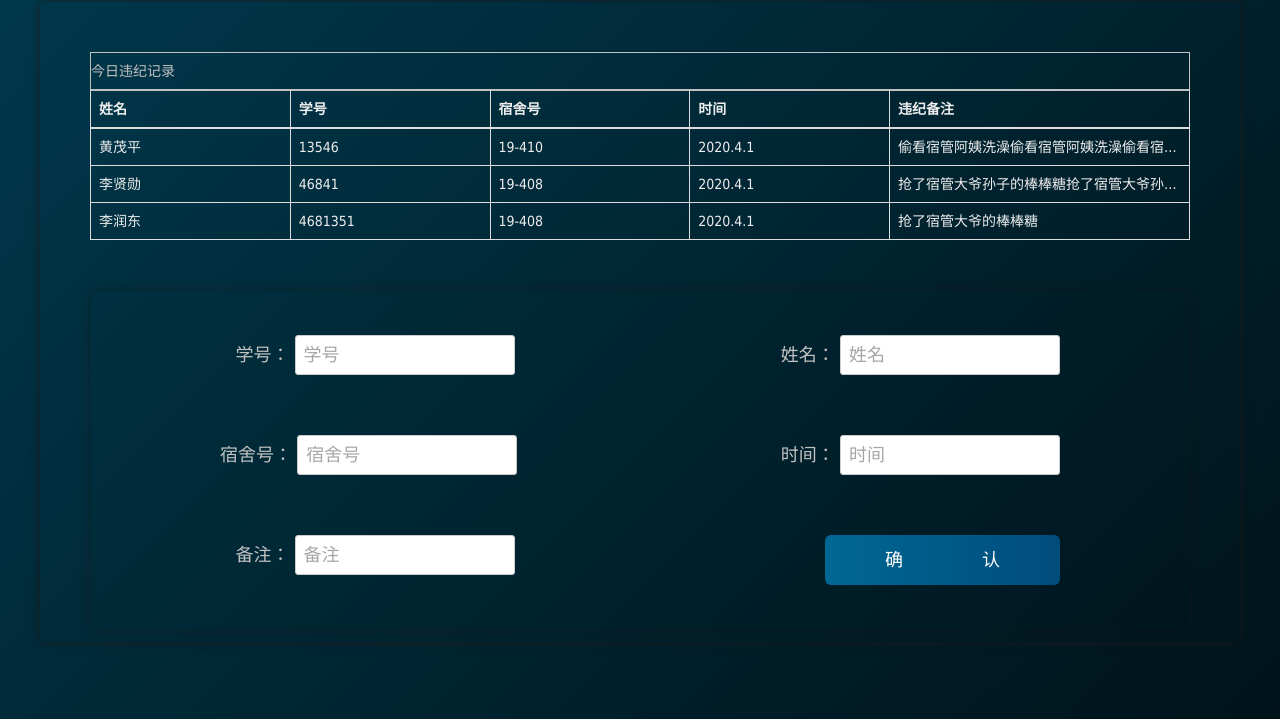
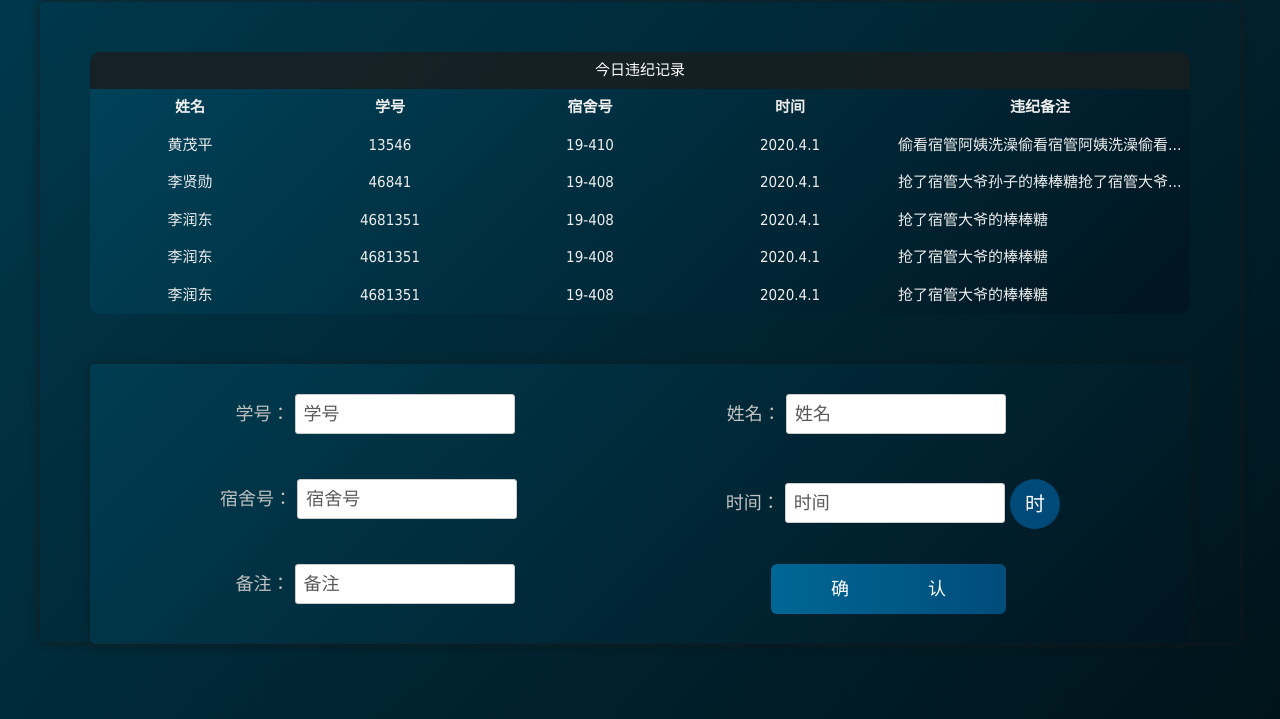
Before and after one commit to pp-bb/DM, a plain HTML site: page BR_register.html in a window 1280 px wide. Shown: the part 68-787 px from the top of the page. Drawn offline with nearby package versions, Linux system fonts and the light colour scheme.

Commit message:
大致完成登记违纪页面

```diff
--- a/BR_register.html
+++ b/BR_register.html
@@ -12,7 +12,7 @@
 <div class="DM-container">
     <div class="contentBox BR_register">
         <div class="table_box">
-            <table class="table table-bordered" id="table-BR">
+            <table class="table table-bordered" id="table-BR" frame="void" >
                 <caption>今日违纪记录</caption>
                 <thead>
                 <tr>
@@ -47,6 +47,20 @@
                     <td>2020.4.1</td>
                     <td>抢了宿管大爷的棒棒糖</td>
                 </tr>
+                <tr>
+                    <td>李润东</td>
+                    <td>4681351</td>
+                    <td>19-408</td>
+                    <td>2020.4.1</td>
+                    <td>抢了宿管大爷的棒棒糖</td>
+                </tr>
+                <tr>
+                    <td>李润东</td>
+                    <td>4681351</td>
+                    <td>19-408</td>
+                    <td>2020.4.1</td>
+                    <td>抢了宿管大爷的棒棒糖</td>
+                </tr>
                 </tbody>
             </table>
 
@@ -59,7 +73,7 @@
             <input type="text" class="BR_edit_input" placeholder="学号">
         </div>
 
-        <div class="BR_edit_message_right"> 姓名：
+        <div class="BR_edit_message_right BR_name"> 姓名：
             <input type="text" class="BR_edit_input" placeholder="姓名">
         </div>
     </div>
@@ -68,7 +82,8 @@
             <input type="text" class="BR_edit_input" placeholder="宿舍号">
         </div>
         <div class="BR_edit_message_right"> 时间：
-            <input type="text" class="BR_edit_input" placeholder="时间">
+            <input type="text" class="BR_edit_input" placeholder="时间"   value=''  id="BR_time">
+            <button class="btn QPushButton" id="click">时</button>
         </div>
     </div>
     <div class="BR_edit_line">
@@ -105,6 +120,18 @@
         dataDetail[0].innerHTML = "";
         dataDetail[0].style.display = "none";
     });
+
+    $('#click').click(function () {
+        var date = new Date();
+        var year = date.getFullYear();
+        var month = date.getMonth()+1;
+        var day = date.getDate();
+        var hour =date.getHours();
+        var minute = date.getMinutes();
+        console.log(year+"."+month+"."+day+" "+hour+":"+minute);
+        // $('#BR_time').value = year+"."+month+"."+day+" "+hour+":"+minute+"";
+        document.getElementById('BR_time').value= year+"."+month+"."+day+" "+hour+":"+minute+"";
+     })
 
 
 </script>
--- a/css/BR_register.css
+++ b/css/BR_register.css
@@ -1,3 +1,5 @@
+
+
 .BR_register {
     min-width: 1200px;
     background: rgba(0, 0, 0, 0);
@@ -18,9 +20,16 @@ tbody>tr:hover,tbody>tr:active{
 
 #table-BR {
     width: 1100px;
-    border: #c2c2c2 solid 1px;
     margin: 50px;
-    overflow-y:scroll
+    border: 0;
+    overflow-y:scroll;
+    font-size: 15px;
+    background:linear-gradient(135deg, #004259, #00151f) ;
+    border-bottom-left-radius: 10px;
+    border-bottom-right-radius: 10px;
+    border-left: none;
+    border-right: none;
+    text-align: center;
 }
 
 #table-BR td th {
@@ -30,10 +39,24 @@ tbody>tr:hover,tbody>tr:active{
     text-overflow: ellipsis;
     overflow: hidden;
 }
+#table-BR td,#table-BR th{
+    border-left: none;
+    border-right: none;
+    border-bottom: none;
+    border-top: none;
+    /*border-top: rgba(99, 99, 99, 0.75) 1px solid;*/
+}
+#table-BR thead th{
+    border-top: none;
+    text-align: center;
+}
 
 #table-BR>caption{
-    border:#c2c2c2 solid 1px;
-    color: #c2c2c2;
+    color: #ffffff;
+    background: rgba(28, 28, 28, 0.73);
+    border-top-right-radius: 10px;
+    border-top-left-radius: 10px;
+    text-align: center;
 }
 
 
@@ -52,6 +75,7 @@ tbody>tr:hover,tbody>tr:active{
     white-space: nowrap;
     overflow : hidden;
     text-overflow: ellipsis;
+    text-align: left;
 }
 .fixed-table-loading{
     display: none;
@@ -75,30 +99,96 @@ tbody>tr:hover,tbody>tr:active{
        break rule edit box
 
 ------------------------------------*/
+.btn:focus,
+.btn:active:focus,
+.btn.active:focus,
+.btn.focus,
+.btn:active.focus,
+.btn.active.focus {
+    outline: none;
+    border-color: transparent;
+    box-shadow:none;
+}
+
 
 .BR_edit_box{
     width: 1100px;
     margin: 0px 50px;
     padding: 10px;
     border-radius: 5px;
-    background: rgba(0, 0, 0, 0.03);
+    background:linear-gradient(135deg, rgba(0, 66, 89, 0.7), rgba(0, 21, 31, 0.7)) ;
     box-shadow: 0px 0px 10px rgba(26, 26, 26, 0.58)
 }
 .BR_edit_line{
     width: 1080px;
-    margin: 20px 0px;
+    margin: 5px 0px;
     height: 80px;
     font-size: 18px;
 }
 .BR_edit_message{
     float: left;
     margin: 15px 0px 15px 120px;
-
 }
 .BR_edit_message_right{
     margin: 15px 120px 15px 0px;
     float: right;
 }
+.BR_name{
+    margin-right:174px ;
+}
+.BR_edit_input,.BR_edit_input:active,.BR_edit_input:focus,textarea {
+    color: #4e4e4e !important;
+    text-shadow: 0px 0px 0px #000;
+}
+
+/* WebKit browsers */
+.BR_edit_input::-webkit-input-placeholder {
+    color: #5a5a5a;
+    text-shadow: none; -webkit-text-fill-color: initial;
+}
+
+/* Mozilla Firefox 4 to 18 */
+.BR_edit_input:-moz-placeholder {
+    color: #5a5a5a;
+    opacity: 1;
+    text-shadow: none; -webkit-text-fill-color: initial;
+
+}
+/* Mozilla Firefox 19+ */
+.BR_edit_input::-moz-placeholder {
+    color: #5a5a5a;
+    opacity: 1;
+    text-shadow: none; -webkit-text-fill-color: initial;
+}
+/* Internet Explorer 10+ */
+.BR_edit_input:-ms-input-placeholder {
+    color: #5a5a5a;
+    text-shadow: none; -webkit-text-fill-color: initial;
+
+}
+.QPushButton {
+    min-width: 50px;
+    max-width: 50px;
+    max-height: 50px;
+    min-height: 50px;
+    border-radius: 25px;
+    border: 0 #004a79;
+    font-size: 20px;
+    color: #ffffff;
+    background: #004a79; /* 默认颜色 */
+}
+
+.QPushButton:hover {
+    font-size: 18px;
+    background: #2177b8; /* 悬停颜色 */
+    color: #1c1c1c;
+}
+.QPushButton:active {
+    font-size: 18px;
+    background: #2177b8; /* 悬停颜色 */
+    color: #ffffff;
+}
+
 .BR_btn_ensure{
     text-align-last:justify;
     text-align:justify;
@@ -112,6 +202,7 @@ tbody>tr:hover,tbody>tr:active{
     color: #fff;
     background-size: 200%;
     transition: 0.6s;
+    margin-right: 54px;
 }
 .BR_btn_ensure{
     background-image: linear-gradient(to left, #006794, #004c7b,#006794);
--- a/css/base.css
+++ b/css/base.css
@@ -55,12 +55,13 @@ input{
 }
 
 input:focus{
-    color: #00080B;
     border-color: #66afe9;
     outline: 0;
     -webkit-box-shadow: inset 0 1px 1px rgba(0,0,0,.075),0 0 8px rgba(102,175,233,.6);
     box-shadow: inset 0 1px 1px rgba(0,0,0,.075),0 0 8px rgba(11, 100, 171, 0.6)
 }
+
+
 .DM-container{
     top:0;
     box-sizing: border-box;
@@ -168,5 +169,5 @@ input:focus{
     color: rgba(254, 0, 1, 0.93);
     size: 18px;
     text-align: center;
-    ;
+
 }
```
